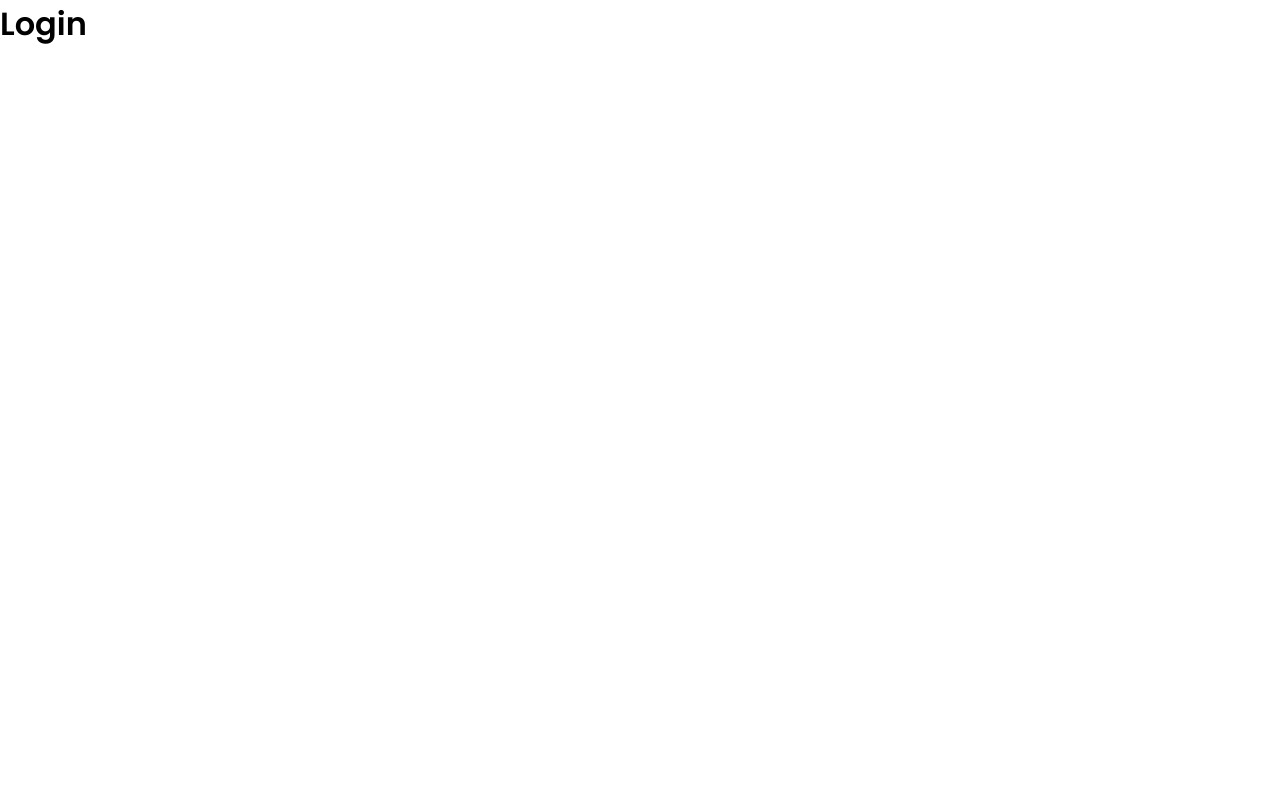
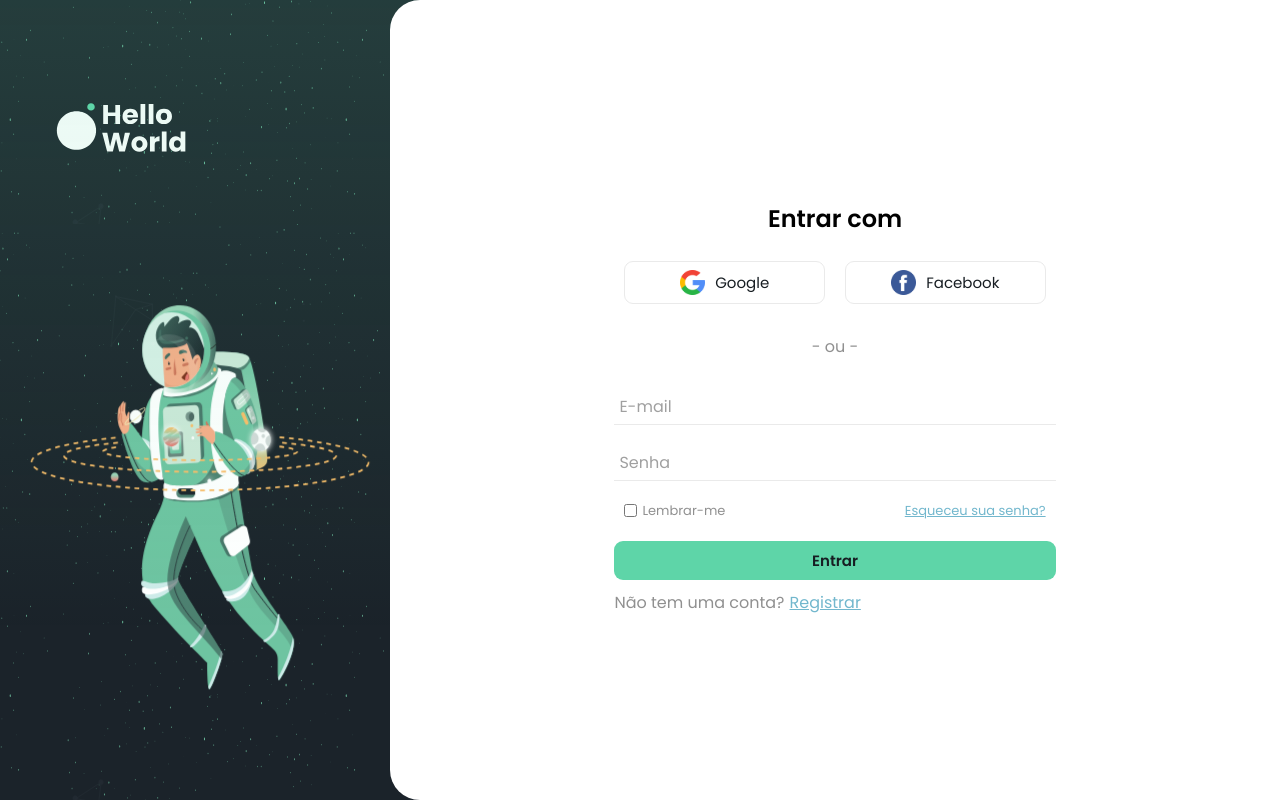
Before and after one commit to jfernandesdev/react-firebase-auth, a React (Create React App) app: page /login in a window 1280 px wide. Built offline with nearby package versions, Linux system fonts and the light colour scheme.

Commit message:
home page and login form

```diff
--- a/src/components/Button/index.js
+++ b/src/components/Button/index.js
@@ -1,6 +1,6 @@
 import styled from 'styled-components';
 
-export default styled.button<props>`
+export default styled.button`
   background: ${props => props.outlined ? 'transparent' : 'var(--green)'};
   color: var(--black);
   border: ${props => props.outlined ? '1px solid var(--gray-line)' : 'none'};
--- a/src/components/Header/index.js
+++ b/src/components/Header/index.js
@@ -7,13 +7,13 @@ export const Header = () => {
     <Container>
         <Logo />
 
-        <InfoUser
-          avatar='https://github.com/jfernandesdev.png'
-          name='Jeferson Fernandes'
-          email='jfernandes.dev@gmail.com'
-        />
+        <Flex>
+          <InfoUser
+            avatar='https://github.com/jfernandesdev.png'
+            name='Jeferson Fernandes'
+            email='jfernandes.dev@gmail.com'
+          />
 
-        <Flex>
           <Button>Sair</Button>
         </Flex>
     </Container>
--- a/src/components/SocialButtons/index.js
+++ b/src/components/SocialButtons/index.js
@@ -1,20 +1,17 @@
 import React from 'react';
 import { Flex } from '../../pages/styles';
 import Button from '../Button';
-
-import googleIcon from './google-icon.svg';
-import facebookIcon from './facebook-icon.svg';
 
 export const SocialButtons = () => {
   return (
     <Flex>
       <Button type='button' outlined>
-        <img src={googleIcon} alt='Entrar com o Google'/>
+        <img src='./google-icon.svg' alt='Entrar com o Google'/>
         Google
       </Button>
 
       <Button type='button' outlined>
-        <img src={facebookIcon} alt='Entrar com o Facebook'/>
+        <img src='./facebook-icon.svg' alt='Entrar com o Facebook' />
         Facebook
       </Button>
     </Flex>
--- a/src/pages/Home.js
+++ b/src/pages/Home.js
@@ -1,10 +1,25 @@
 import React from 'react';
+import { Header } from '../components/Header';
+import { Container, Content, Text } from './styles';
+
 
 const Home = () => {
   return (
-    <>
-      <h1>Home</h1>
-    </>
+    <Container>
+      <Header />
+
+      <Content>
+        <Text>
+          <p>O <strong>Hello World</strong> é um pequeno código que pode ser desenvolvido em diferentes linguagens de programação.</p>
+          <p>Seu objetivo é facilitar o conhecimento da estrutura básica e o funcionamento da linguagem. Por isso pode ser desenvolvido em várias linguagens como C++, PHP, Javascript, HTML, e em muitas outras. </p>
+          <p>Este por exemplo, é o meu “Hello World” para me aprofundar em autenticação JWT com Next.Js.</p>
+          <span>Att. Jeferson Fernandes <br /> jfernandesdev@gmail.com</span>
+        </Text>
+
+        <img src="/astronaut-hello-world.svg" alt="Astronauta" className="imgAstronaut" />
+
+      </Content>
+    </Container>
   )
 }
 
--- a/src/pages/Login.js
+++ b/src/pages/Login.js
@@ -1,10 +1,50 @@
 import React from 'react';
+import { AsideBannerSpace } from '../components/AsideBannerSpace';
+import { ContainerForm, Flex, Center } from './styles';
+
+import { SocialButtons } from '../components/SocialButtons';
+import { Form, Title, Input, Separator, WrapWithSpace } from '../components/Form';
+import Button from '../components/Button';
 
 const Login = () => {
   return (
-    <>
-      <h1>Login</h1>
-    </>
+    <ContainerForm>
+      <AsideBannerSpace image='./astronaut-login.svg' />
+
+      <Center>
+        <Form>
+          <Title>Entrar com</Title>
+          <SocialButtons />
+          <Separator> - ou - </Separator>
+
+          <Input
+            type='email'
+            name='email'
+            placeholder='E-mail'
+            required
+          />
+
+          <Input
+            type='password'
+            name='password'
+            placeholder='Senha'
+            required
+          />
+
+          <WrapWithSpace>
+            <Flex>
+              <Input type='checkbox' name='remember' id='remember' />
+              <label htmlFor="remember">Lembrar-me</label>
+            </Flex>
+
+            <a href='#'>Esqueceu sua senha?</a>
+          </WrapWithSpace>
+
+          <Button type='submit'>Entrar</Button>
+          <span>Não tem uma conta? <a href='/register'>Registrar</a></span>
+        </Form>
+      </Center>
+    </ContainerForm>
   )
 }
 
```
Also changed, not shown: public/astronaut-login.svg (renamed from public/astronaut-signin.svg), public/astronaut-register.svg (renamed from public/astronaut-signup.svg).
